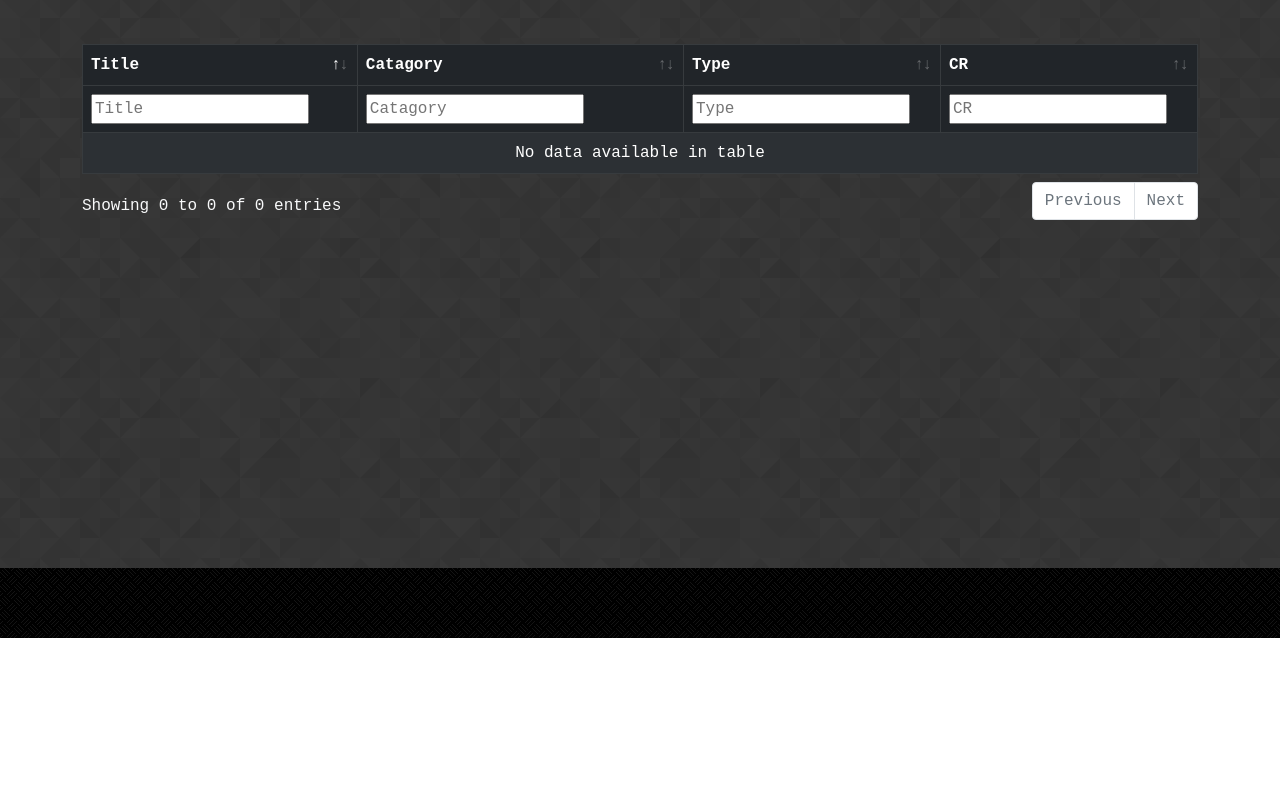
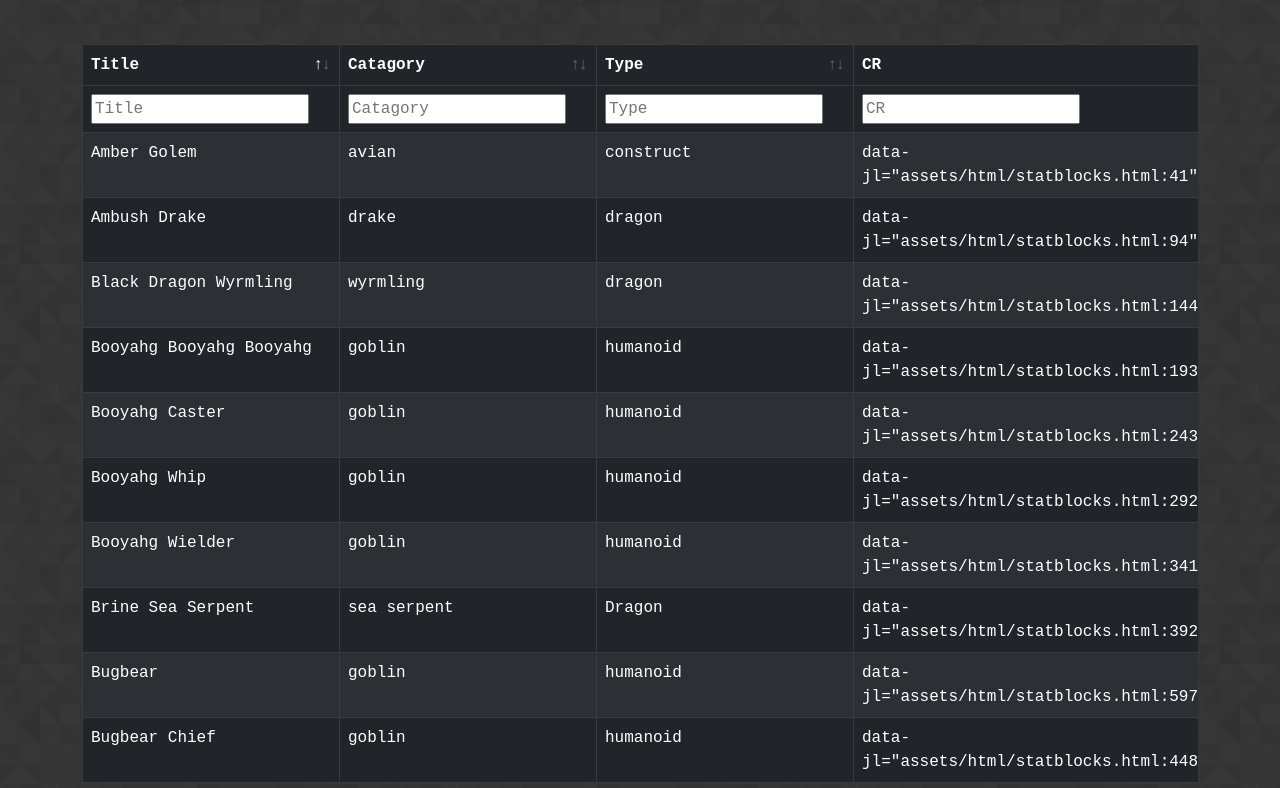
Before and after one commit to NariKraus/Emerald-Isles, a plain HTML site: page pages/dm/statblocks.html in a window 1280 px wide. Shown: the part 162-950 px from the top of the page. Before the commit the page ends 800 px from the top, so only its background shows below. Drawn offline with Linux system fonts and the light colour scheme.

Commit message:
Update statblocks.html

```diff
--- a/pages/dm/statblocks.html
+++ b/pages/dm/statblocks.html
@@ -115,6 +115,8 @@
             var $temp = $('<div hidden></div>');
             $('body').append($temp);
             $temp.load('/Emerald-Isles/assets/html/statblocks.html');
+
+            setTimeout(() => {
                 for (let i = 0; i < $temp.find('blockquote').length; i++) {
                     const element = $temp.find('blockquote')[i];
                     const statblockId = $(element).attr('id');
@@ -125,6 +127,7 @@
                         $('.stat-block-table').append(`<tr class="stat-block-line stat-block-link"><td class="stat-block-title">` + statblockId.replace(/-/g, ' ').replace(/\w\S*/g, (w) => (w.replace(/^\w/, (c) => c.toUpperCase()))) + `</td><td class="stat-block-catagory">` + statblockCatagory + `</td><td class="stat-block-type">` + statblockType + `</td><td class="stat-block-cr">` + statblockCR + `</td></tr>`);
                     };
                 };
+            }, 100);
 
             setTimeout(() => {
                 $temp.remove();
@@ -191,7 +194,7 @@
 
                 $('#table_wrapper').find('.row:last').find('.col-md-5').addClass('col-md-6').removeClass('col-md-5');
                 $('#table_wrapper').find('.row:last').find('.col-md-7').addClass('col-md-6').removeClass('col-md-7');
-            }, 250);
+            }, 200);
         });
     </script>
 
```
Lines whose indentation alone changed are shown as unchanged.
